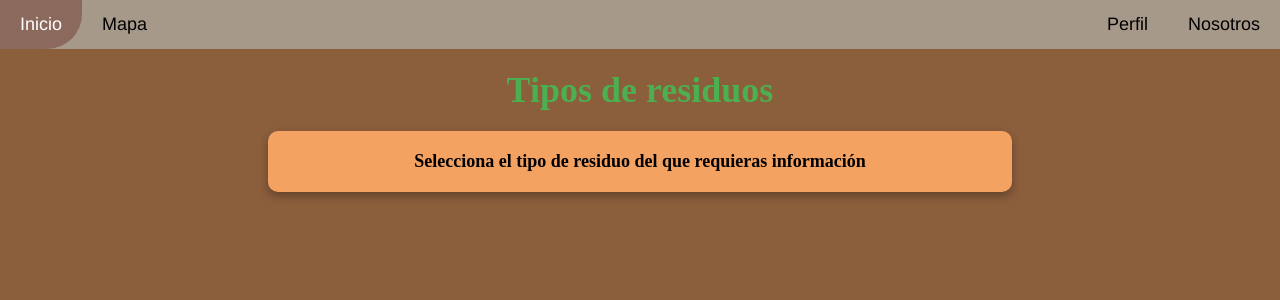
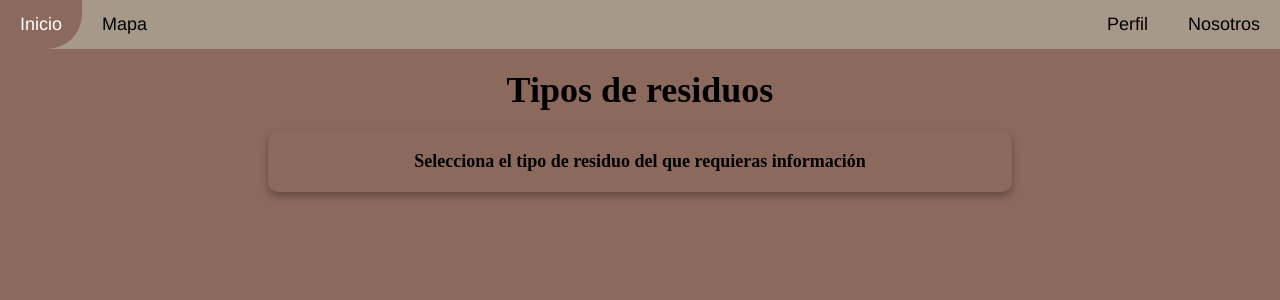
Before and after one commit to CamiloGs-univalle/proyect-Eart-Univale-PI, a React (Vite) app: page /Typesm in a window 1280 px wide. Shown: the top 300 px of the page. Built offline with nearby package versions, Linux system fonts and the light colour scheme; no server answers.

Commit message:
Cambiar color

```diff
--- a/src/Assets/Pages/Home/content/improper-waste-management/css/management.css
+++ b/src/Assets/Pages/Home/content/improper-waste-management/css/management.css
@@ -138,7 +138,7 @@ body {
     transform: translateX(-50%);
     width: 80px;
     height: 80px;
-    background-color: #d4a373;
+    background-color: #8C695D;
     border-radius: 50%;
     display: flex;
     justify-content: center;
@@ -165,14 +165,14 @@ body {
     width: 80px;
     height: 80px;
     border-radius: 50%;
-    background-color: #d4a373;
+    background-color: #8C695D;
     z-index: 20;
     animation: expand-circle 1.5s ease-in-out forwards;
 }
 
 
 @keyframes expand-circle {
-    0% {
+    90% {
         width: 80px;
         height: 80px;
         border-radius: 50%;
@@ -184,7 +184,7 @@ body {
     }
     90% {
         width: 100vw;
-        height: 100vh;
+        height: 90vh;
         border-radius: 0;
     }
 }
--- a/src/Assets/Pages/Home/content/improper-waste-management/management.jsx
+++ b/src/Assets/Pages/Home/content/improper-waste-management/management.jsx
@@ -16,7 +16,7 @@ const Management = () => {
     const handleRedirect = () => {
         setIsExpanding(true); // Inicia la animación
         setTimeout(() => {
-            location.href = "/Typesm"; // Cambia "/management" por la ruta deseada
+            location.href = "/Typesm";
         }, 1500); // Ajusta el tiempo a la duración de la animación
     };
 
--- a/src/Assets/Pages/Home/content/improper-waste-management/seccions/Types.jsx
+++ b/src/Assets/Pages/Home/content/improper-waste-management/seccions/Types.jsx
@@ -7,21 +7,20 @@ const Management = () => {
     return (
         <>
             <Header />
-            <div className="page-container" style={{ backgroundColor: "#8B5E3C", height: "100vh", padding: "20px" }}>
-                {/* Título principal */}
+            <div className="page-container" style={{ backgroundColor: "#8C695D" , height: "100vh", padding: "20px" }}>
+
                 <div className="title" style={{
                     textAlign: "center",
                     fontSize: "36px",
                     fontWeight: "bold",
-                    color: "#4CAF50",
                     marginBottom: "20px"
                 }}>
                     Tipos de residuos
                 </div>
 
-                {/* Contenedor de contenido */}
+
                 <div className="content-box" style={{
-                    backgroundColor: "#F4A261",
+
                     margin: "0 auto",
                     width: "60%",
                     padding: "20px",
```
